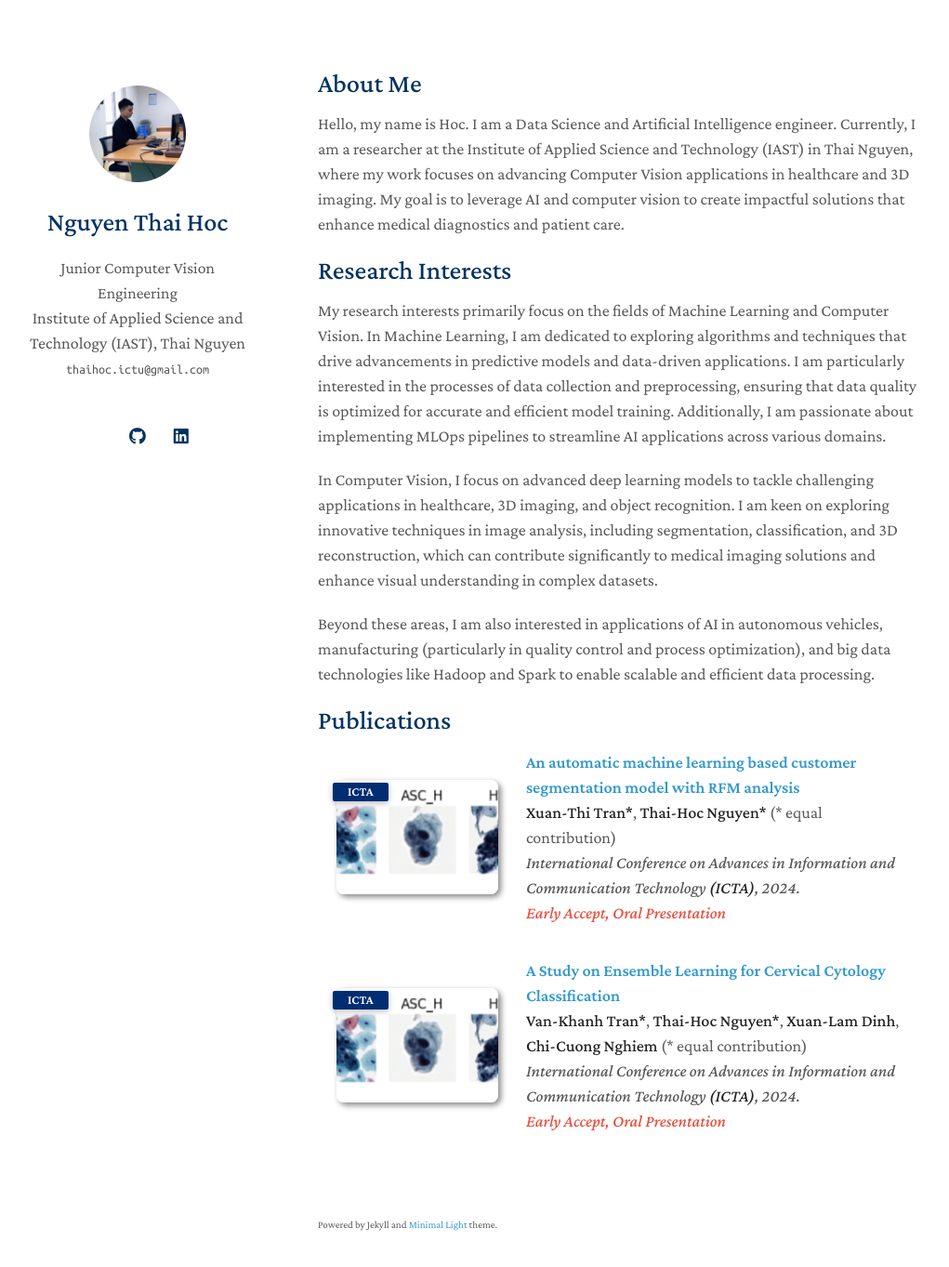
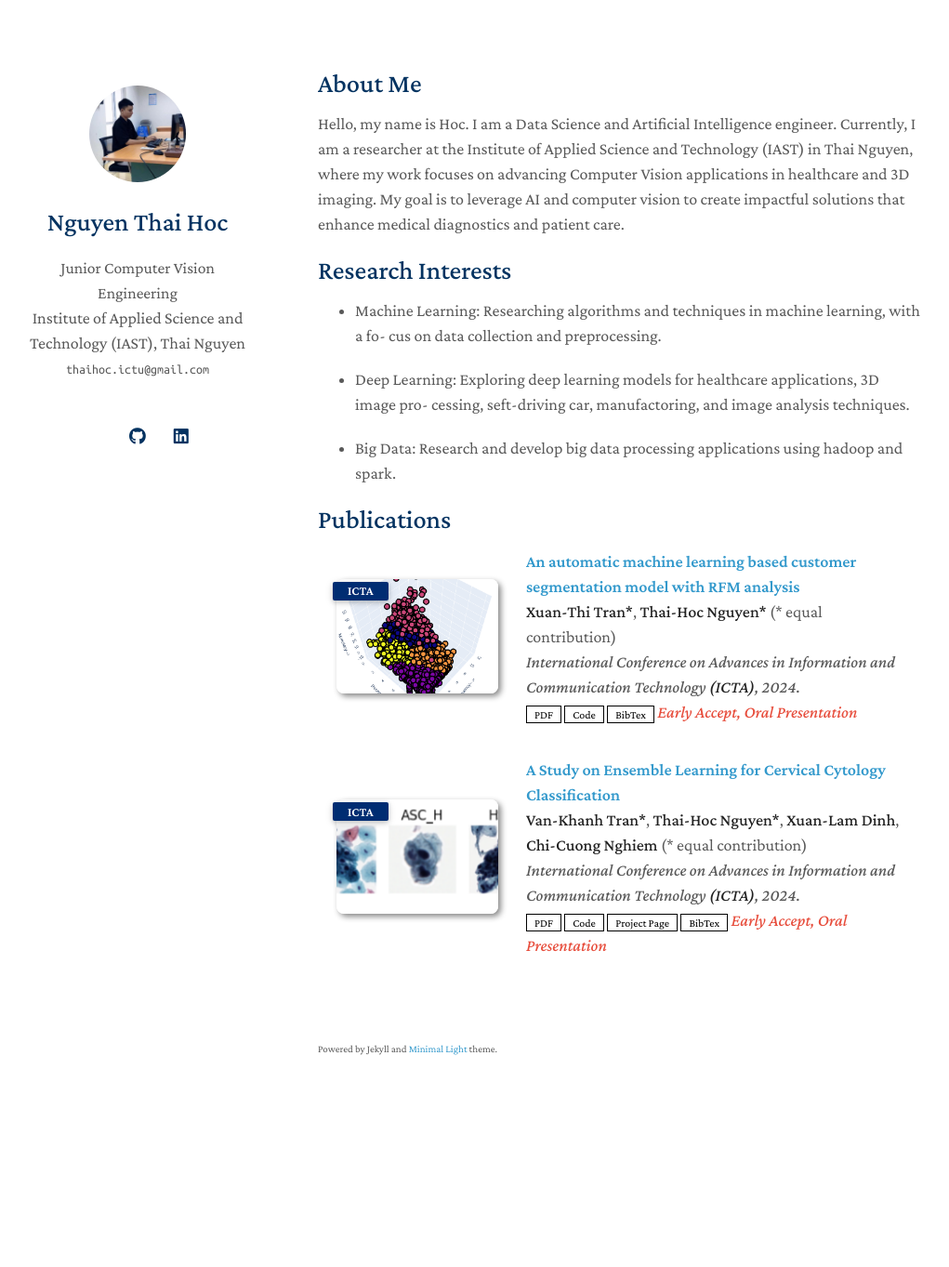
Before and after one commit to nthaihoc/about-me, a Jekyll site: the page built from index.md, in a window 1280 px wide and 1399 px high. Shown: the top 1363 px of the window at 93% size, without its empty margins (128-1149 px from the left). Built offline with Jekyll 4.4.1, drawn with Linux system fonts in a browser that asks for light colours; a style sheet for code colours, icons or effects is not loaded; our own code applies the rules of GitHub Pages for plain Markdown files.

Commit message:
update profile

```diff
--- a/_config.yml
+++ b/_config.yml
@@ -14,7 +14,7 @@ canonical: https://minimal-light-theme.yliu.me/
 # If you don't need one of them, you may delete the corresponding line.
 google_scholar: https://scholar.google.com/
 cv_link: assets/files/curriculum_vitae.pdf
-github_link: https://github.com/
+github_link: https://github.com/nthaihoc
 linkedin: https://www.linkedin.com/
 twitter: https://twitter.com/
 
--- a/index.md
+++ b/index.md
@@ -8,11 +8,13 @@ Hello, my name is Hoc. I am a Data Science and Artificial Intelligence engineer.
 
 ## Research Interests
 
-My research interests primarily focus on the fields of Machine Learning and Computer Vision. In Machine Learning, I am dedicated to exploring algorithms and techniques that drive advancements in predictive models and data-driven applications. I am particularly interested in the processes of data collection and preprocessing, ensuring that data quality is optimized for accurate and efficient model training. Additionally, I am passionate about implementing MLOps pipelines to streamline AI applications across various domains.
+* Machine Learning: Researching algorithms and techniques in machine learning, with a fo-
+cus on data collection and preprocessing.
 
-In Computer Vision, I focus on advanced deep learning models to tackle challenging applications in healthcare, 3D imaging, and object recognition. I am keen on exploring innovative techniques in image analysis, including segmentation, classification, and 3D reconstruction, which can contribute significantly to medical imaging solutions and enhance visual understanding in complex datasets.
+* Deep Learning: Exploring deep learning models for healthcare applications, 3D image pro-
+cessing, seft-driving car, manufactoring, and image analysis techniques.
 
-Beyond these areas, I am also interested in applications of AI in autonomous vehicles, manufacturing (particularly in quality control and process optimization), and big data technologies like Hadoop and Spark to enable scalable and efficient data processing.
+* Big Data: Research and develop big data processing applications using hadoop and spark.
 
 
 {% include_relative _includes/publications.md %}
```
Also changed, not shown: _data/publications.yml (+8 -8 lines), assets/img/icta_02.png (added).
